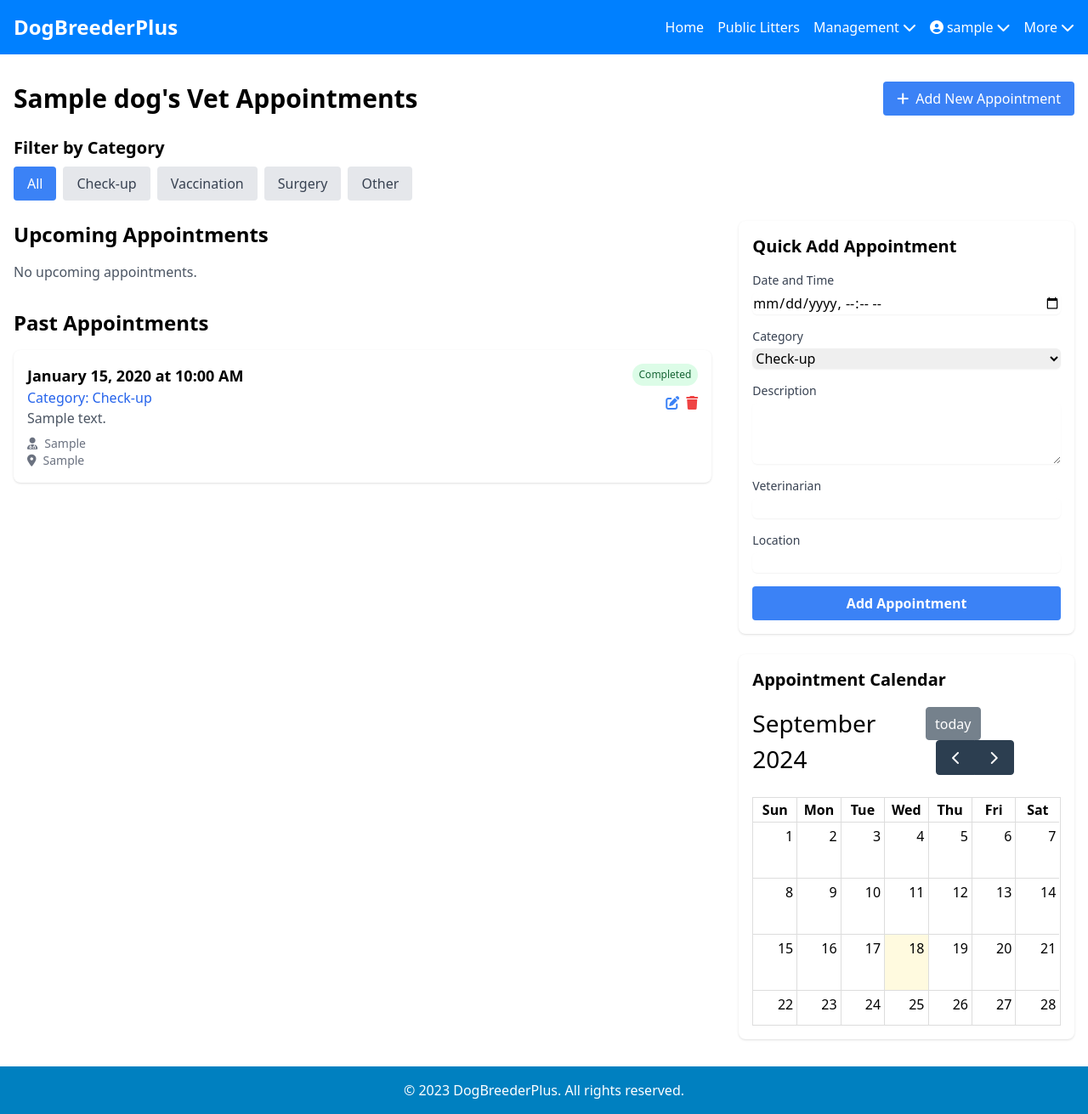
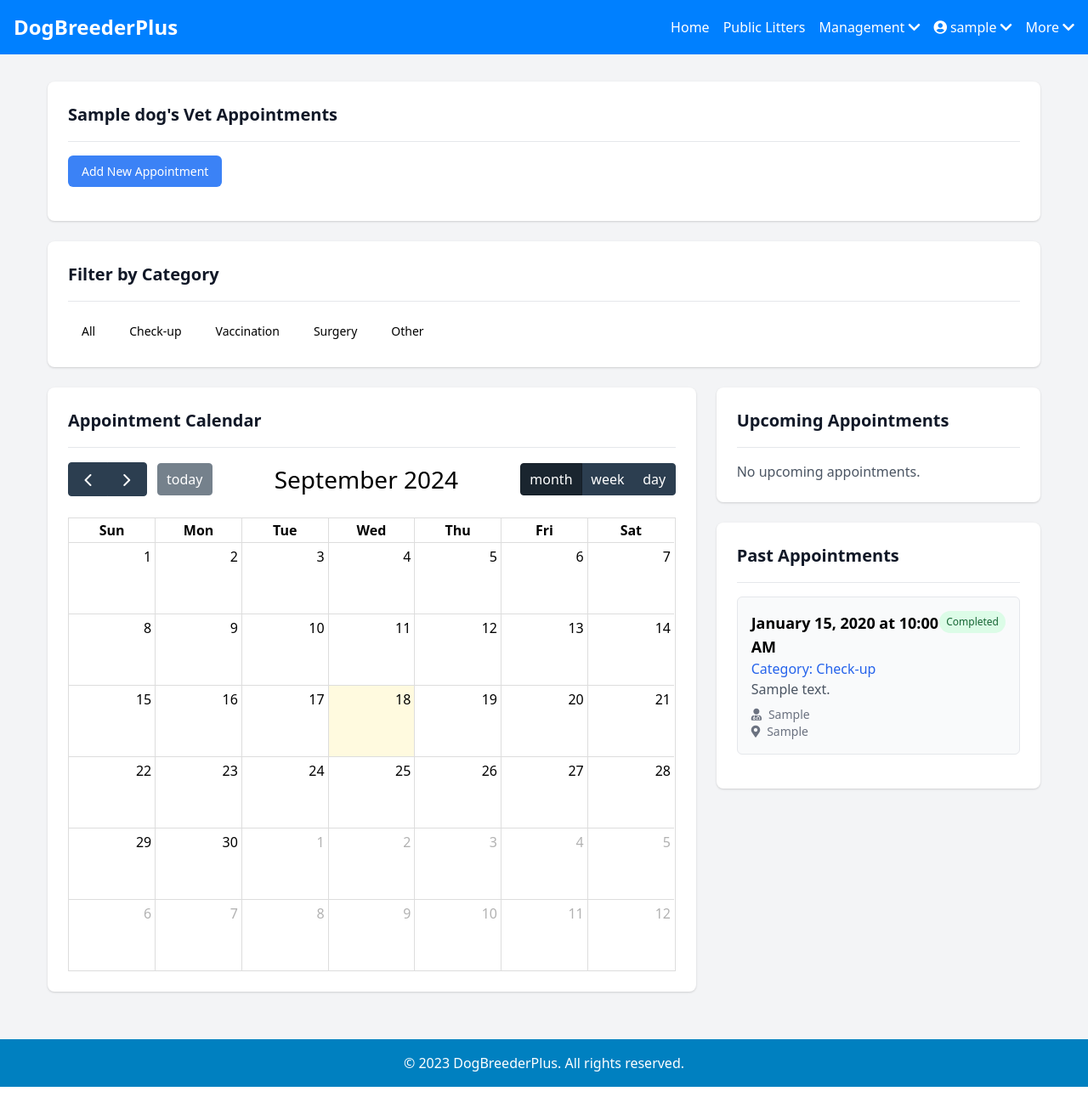
Before and after one commit to JohnathonCrowder/PawFinderPlus, a Flask app: page /dog/1/appointments in a window 1280 px wide. Shown: the whole page at 85% size. After the commit the page ends 1279 px from the top, so only its background shows below. Run offline with Flask 3, Linux system fonts and the light colour scheme; a user stored in the database is signed in; tables that the repository leaves empty hold one stand-in row (values such as "Sample post"); lists and menus that the app fills with data are empty; some libraries are stand-ins or nearby versions.

Commit message:
Updated dog appointments page

```diff
--- a/app/templates/dog_appointments.html
+++ b/app/templates/dog_appointments.html
@@ -1,63 +1,226 @@
 {% extends "base.html" %}
 
-{% block title %}{{ dog.name }}'s Vet Appointments - DogBreederPlus{% endblock %}
+{% block title %}{{ dog.name }}'s Appointments - DogBreederPlus{% endblock %}
 
 {% block head %}
 {{ super() }}
 <link href='https://cdn.jsdelivr.net/npm/fullcalendar@5.10.2/main.min.css' rel='stylesheet' />
 <script src='https://cdn.jsdelivr.net/npm/fullcalendar@5.10.2/main.min.js'></script>
+<link href="https://cdnjs.cloudflare.com/ajax/libs/font-awesome/5.15.3/css/all.min.css" rel="stylesheet">
 <style>
+    .dog-appointments-page {
+        background-color: #f3f4f6;
+        padding: 2rem 0;
+    }
+    .dog-appointments-container {
+        max-width: 1200px;
+        margin: 0 auto;
+        padding: 0 1rem;
+    }
+    .card {
+        background-color: #ffffff;
+        border-radius: 8px;
+        box-shadow: 0 1px 3px 0 rgba(0, 0, 0, 0.1), 0 1px 2px 0 rgba(0, 0, 0, 0.06);
+        padding: 1.5rem;
+        margin-bottom: 1.5rem;
+    }
+    .card-header {
+        border-bottom: 1px solid #e5e7eb;
+        padding-bottom: 1rem;
+        margin-bottom: 1rem;
+    }
+    .card-title {
+        font-size: 1.25rem;
+        font-weight: 600;
+        color: #111827;
+    }
+    .grid {
+        display: grid;
+        gap: 1.5rem;
+    }
+    @media (min-width: 768px) {
+        .grid {
+            grid-template-columns: 2fr 1fr;
+        }
+    }
     .appointment-card {
+        background-color: #f9fafb;
+        border: 1px solid #e5e7eb;
+        border-radius: 6px;
+        padding: 1rem;
+        margin-bottom: 1rem;
         transition: all 0.3s ease;
+        cursor: pointer;
     }
     .appointment-card:hover {
-        transform: translateY(-5px);
-        box-shadow: 0 4px 6px rgba(0, 0, 0, 0.1);
+        box-shadow: 0 4px 6px -1px rgba(0, 0, 0, 0.1), 0 2px 4px -1px rgba(0, 0, 0, 0.06);
+    }
+    .dog-appointments-btn {
+        display: inline-block;
+        padding: 0.5rem 1rem;
+        font-size: 0.875rem;
+        font-weight: 500;
+        text-align: center;
+        border-radius: 0.375rem;
+        transition: background-color 0.2s;
+    }
+    .dog-appointments-btn-primary {
+        background-color: #3b82f6;
+        color: #ffffff;
+    }
+    .dog-appointments-btn-primary:hover {
+        background-color: #2563eb;
     }
     .status-badge {
+        display: inline-block;
+        padding: 0.25rem 0.5rem;
         font-size: 0.75rem;
-        padding: 0.25rem 0.5rem;
+        font-weight: 500;
         border-radius: 9999px;
+    }
+    #calendar {
+        height: 600px;
+    }
+    .modal {
+        display: none;
+        position: fixed;
+        z-index: 1000;
+        left: 0;
+        top: 0;
+        width: 100%;
+        height: 100%;
+        overflow: auto;
+        background-color: rgba(0,0,0,0.4);
+    }
+    .modal-content {
+        background-color: #ffffff;
+        margin: 5% auto;
+        padding: 0;
+        width: 90%;
+        max-width: 500px;
+        border-radius: 8px;
+        box-shadow: 0 4px 6px rgba(0, 0, 0, 0.1), 0 1px 3px rgba(0, 0, 0, 0.08);
+        overflow: hidden;
+    }
+    .modal-header {
+        background-color: #f3f4f6;
+        padding: 20px;
+        border-bottom: 1px solid #e5e7eb;
+    }
+    .modal-body {
+        padding: 24px;
+    }
+    .modal-title {
+        color: #111827;
+        font-size: 1.25rem;
+        font-weight: 600;
+        margin-bottom: 4px;
+    }
+    .modal-subtitle {
+        color: #6b7280;
+        font-size: 0.875rem;
+    }
+    .close {
+        color: #9ca3af;
+        float: right;
+        font-size: 20px;
+        font-weight: bold;
+        line-height: 1;
+    }
+    .close:hover,
+    .close:focus {
+        color: #6b7280;
+        text-decoration: none;
+        cursor: pointer;
+    }
+    .modal-info-group {
+        margin-bottom: 16px;
+    }
+    .modal-info-label {
+        font-size: 0.75rem;
+        text-transform: uppercase;
+        letter-spacing: 0.05em;
+        color: #6b7280;
+        margin-bottom: 4px;
+    }
+    .modal-info-value {
+        color: #111827;
+        font-size: 1rem;
+    }
+    .modal-actions {
+        display: flex;
+        justify-content: flex-end;
+        padding-top: 16px;
+        border-top: 1px solid #e5e7eb;
+    }
+    .modal-button {
+        padding: 8px 16px;
+        border-radius: 4px;
+        font-size: 0.875rem;
+        font-weight: 500;
+        transition: background-color 0.2s;
+    }
+    .modal-button-edit {
+        background-color: #3b82f6;
+        color: white;
+        margin-right: 8px;
+    }
+    .modal-button-edit:hover {
+        background-color: #2563eb;
+    }
+    .modal-button-delete {
+        background-color: #ef4444;
+        color: white;
+    }
+    .modal-button-delete:hover {
+        background-color: #dc2626;
     }
 </style>
 {% endblock %}
 
 {% block content %}
-<div class="container mx-auto px-4 py-8">
-    <div class="flex justify-between items-center mb-6">
-        <h1 class="text-3xl font-bold">{{ dog.name }}'s Vet Appointments</h1>
-        <a href="{{ url_for('add_appointment', dog_id=dog.id) }}" class="bg-blue-500 hover:bg-blue-600 text-white px-4 py-2 rounded">
-            <i class="fas fa-plus mr-2"></i>Add New Appointment
+<div class="dog-appointments-page">
+    <div class="dog-appointments-container">
+        <div class="card">
+            <div class="card-header">
+                <h1 class="card-title">{{ dog.name }}'s Vet Appointments</h1>
+            </div>
+            <div class="mb-4">
+                <a href="{{ url_for('add_appointment', dog_id=dog.id) }}" class="dog-appointments-btn dog-appointments-btn-primary">
+                    Add New Appointment
                 </a>
             </div>
+        </div>
 
-    <!-- Category Filter -->
-    <div class="mb-6">
-        <h2 class="text-xl font-semibold mb-2">Filter by Category</h2>
+        <div class="card">
+            <div class="card-header">
+                <h2 class="card-title">Filter by Category</h2>
+            </div>
             <div class="flex flex-wrap gap-2">
-            <a href="{{ url_for('dog_appointments', dog_id=dog.id, category='all') }}"
-               class="px-4 py-2 rounded {% if selected_category == 'all' %}bg-blue-500 text-white{% else %}bg-gray-200 text-gray-700{% endif %}">
-                All
-            </a>
+                <a href="{{ url_for('dog_appointments', dog_id=dog.id) }}" class="dog-appointments-btn {% if not selected_category %}dog-appointments-btn-primary{% endif %}">All</a>
                 {% for category in categories %}
-                <a href="{{ url_for('dog_appointments', dog_id=dog.id, category=category.name) }}"
-                   class="px-4 py-2 rounded {% if selected_category == category.name %}bg-blue-500 text-white{% else %}bg-gray-200 text-gray-700{% endif %}">
-                    {{ category.value }}
-                </a>
+                    <a href="{{ url_for('dog_appointments', dog_id=dog.id, category=category.name) }}" class="dog-appointments-btn {% if selected_category == category.name %}dog-appointments-btn-primary{% endif %}">{{ category.value }}</a>
                 {% endfor %}
             </div>
         </div>
 
-    <div class="grid grid-cols-1 lg:grid-cols-3 gap-8">
-        <!-- Appointments List -->
-        <div class="lg:col-span-2">
-            <!-- Upcoming Appointments -->
-            <div class="mb-8">
-                <h2 class="text-2xl font-semibold mb-4">Upcoming Appointments</h2>
+        <div class="grid">
+            <div class="card">
+                <div class="card-header">
+                    <h2 class="card-title">Appointment Calendar</h2>
+                </div>
+                <div id="calendar"></div>
+            </div>
+
+            <div>
+                <div class="card">
+                    <div class="card-header">
+                        <h2 class="card-title">Upcoming Appointments</h2>
+                    </div>
                     {% set upcoming_appointments = appointments|selectattr("date", "ge", now)|list %}
                     {% if upcoming_appointments %}
                         {% for appointment in upcoming_appointments %}
-                        <div class="appointment-card bg-white p-4 rounded-lg shadow mb-4">
+                            <div class="appointment-card" data-appointment-id="{{ appointment.id }}">
                                 <div class="flex justify-between items-start">
                                     <div>
                                         <h3 class="font-semibold text-lg">{{ appointment.date.strftime('%B %d, %Y at %I:%M %p') }}</h3>
@@ -72,16 +235,6 @@
                                     </div>
                                     <div class="flex flex-col items-end">
                                         <span class="status-badge bg-yellow-100 text-yellow-800 mb-2">Upcoming</span>
-                                    <div class="flex space-x-2">
-                                        <a href="{{ url_for('edit_appointment', appointment_id=appointment.id) }}" class="text-blue-500 hover:text-blue-600">
-                                            <i class="fas fa-edit"></i>
-                                        </a>
-                                        <form action="{{ url_for('delete_appointment', appointment_id=appointment.id) }}" method="POST" class="inline">
-                                            <button type="submit" class="text-red-500 hover:text-red-600" onclick="return confirm('Are you sure you want to delete this appointment?')">
-                                                <i class="fas fa-trash"></i>
-                                            </button>
-                                        </form>
-                                    </div>
                                     </div>
                                 </div>
                             </div>
@@ -91,13 +244,14 @@
                     {% endif %}
                 </div>
 
-            <!-- Past Appointments -->
-            <div>
-                <h2 class="text-2xl font-semibold mb-4">Past Appointments</h2>
+                <div class="card mt-6">
+                    <div class="card-header">
+                        <h2 class="card-title">Past Appointments</h2>
+                    </div>
                     {% set past_appointments = appointments|selectattr("date", "lt", now)|list %}
                     {% if past_appointments %}
                         {% for appointment in past_appointments %}
-                        <div class="appointment-card bg-white p-4 rounded-lg shadow mb-4">
+                            <div class="appointment-card" data-appointment-id="{{ appointment.id }}">
                                 <div class="flex justify-between items-start">
                                     <div>
                                         <h3 class="font-semibold text-lg">{{ appointment.date.strftime('%B %d, %Y at %I:%M %p') }}</h3>
@@ -114,16 +268,6 @@
                                         <span class="status-badge {% if appointment.completed %}bg-green-100 text-green-800{% else %}bg-red-100 text-red-800{% endif %} mb-2">
                                             {{ 'Completed' if appointment.completed else 'Missed' }}
                                         </span>
-                                    <div class="flex space-x-2">
-                                        <a href="{{ url_for('edit_appointment', appointment_id=appointment.id) }}" class="text-blue-500 hover:text-blue-600">
-                                            <i class="fas fa-edit"></i>
-                                        </a>
-                                        <form action="{{ url_for('delete_appointment', appointment_id=appointment.id) }}" method="POST" class="inline">
-                                            <button type="submit" class="text-red-500 hover:text-red-600" onclick="return confirm('Are you sure you want to delete this appointment?')">
-                                                <i class="fas fa-trash"></i>
-                                            </button>
-                                        </form>
-                                    </div>
                                     </div>
                                 </div>
                             </div>
@@ -133,48 +277,44 @@
                     {% endif %}
                 </div>
             </div>
+        </div>
+    </div>
+</div>
 
-        <!-- Sidebar -->
-        <div class="space-y-6">
-            <!-- Quick Add Appointment -->
-            <div class="bg-white p-4 rounded-lg shadow">
-                <h2 class="text-xl font-semibold mb-4">Quick Add Appointment</h2>
-                <form action="{{ url_for('add_appointment') }}" method="POST">
-                    <input type="hidden" name="dog_id" value="{{ dog.id }}">
-                    <div class="mb-4">
-                        <label for="date" class="block text-sm font-medium text-gray-700">Date and Time</label>
-                        <input type="datetime-local" id="date" name="date" required class="mt-1 block w-full rounded-md border-gray-300 shadow-sm focus:border-blue-300 focus:ring focus:ring-blue-200 focus:ring-opacity-50">
+<!-- Appointment Modal -->
+<div id="appointmentModal" class="modal">
+    <div class="modal-content">
+        <div class="modal-header">
+            <span class="close">&times;</span>
+            <h2 id="modalTitle" class="modal-title"></h2>
+            <p id="modalSubtitle" class="modal-subtitle"></p>
         </div>
-                    <div class="mb-4">
-                        <label for="category" class="block text-sm font-medium text-gray-700">Category</label>
-                        <select id="category" name="category" required class="mt-1 block w-full rounded-md border-gray-300 shadow-sm focus:border-blue-300 focus:ring focus:ring-blue-200 focus:ring-opacity-50">
-                            {% for category in categories %}
-                                <option value="{{ category.name }}">{{ category.value }}</option>
-                            {% endfor %}
-                        </select>
+        <div class="modal-body">
+            <div class="modal-info-group">
+                <p class="modal-info-label">Category</p>
+                <p id="modalCategory" class="modal-info-value"></p>
             </div>
-                    <div class="mb-4">
-                        <label for="description" class="block text-sm font-medium text-gray-700">Description</label>
-                        <textarea id="description" name="description" required class="mt-1 block w-full rounded-md border-gray-300 shadow-sm focus:border-blue-300 focus:ring focus:ring-blue-200 focus:ring-opacity-50" rows="3"></textarea>
+            <div class="modal-info-group">
+                <p class="modal-info-label">Description</p>
+                <p id="modalDescription" class="modal-info-value"></p>
             </div>
-                    <div class="mb-4">
-                        <label for="veterinarian" class="block text-sm font-medium text-gray-700">Veterinarian</label>
-                        <input type="text" id="veterinarian" name="veterinarian" class="mt-1 block w-full rounded-md border-gray-300 shadow-sm focus:border-blue-300 focus:ring focus:ring-blue-200 focus:ring-opacity-50">
+            <div class="modal-info-group">
+                <p class="modal-info-label">Veterinarian</p>
+                <p id="modalVeterinarian" class="modal-info-value"></p>
             </div>
-                    <div class="mb-4">
-                        <label for="location" class="block text-sm font-medium text-gray-700">Location</label>
-                        <input type="text" id="location" name="location" class="mt-1 block w-full rounded-md border-gray-300 shadow-sm focus:border-blue-300 focus:ring focus:ring-blue-200 focus:ring-opacity-50">
+            <div class="modal-info-group">
+                <p class="modal-info-label">Location</p>
+                <p id="modalLocation" class="modal-info-value"></p>
             </div>
-                    <button type="submit" class="w-full bg-blue-500 hover:bg-blue-600 text-white font-bold py-2 px-4 rounded">
-                        Add Appointment
+            <div class="modal-actions">
+                <a id="modalEditLink" href="#" class="modal-button modal-button-edit">
+                    Edit
+                </a>
+                <form id="modalDeleteForm" method="POST" class="inline">
+                    <button type="submit" class="modal-button modal-button-delete" onclick="return confirm('Are you sure you want to delete this appointment?')">
+                        Delete
                     </button>
                 </form>
-            </div>
-
-            <!-- Calendar View -->
-            <div class="bg-white p-4 rounded-lg shadow">
-                <h2 class="text-xl font-semibold mb-4">Appointment Calendar</h2>
-                <div id="calendar"></div>
             </div>
         </div>
     </div>
@@ -185,24 +325,72 @@ document.addEventListener('DOMContentLoaded', function() {
         var calendarEl = document.getElementById('calendar');
         var calendar = new FullCalendar.Calendar(calendarEl, {
             initialView: 'dayGridMonth',
+            headerToolbar: {
+                left: 'prev,next today',
+                center: 'title',
+                right: 'dayGridMonth,timeGridWeek,timeGridDay'
+            },
             events: [
                 {% for appointment in appointments %}
                 {
-                title: '{{ appointment.category.value }}: {{ appointment.description|truncate(20) }}',
+                    id: '{{ appointment.id }}',
+                    title: '{{ appointment.category.value }}',
                     start: '{{ appointment.date.isoformat() }}',
-                url: '{{ url_for("edit_appointment", appointment_id=appointment.id) }}',
+                    extendedProps: {
+                        category: '{{ appointment.category.value }}',
+                        description: '{{ appointment.description }}',
+                        veterinarian: '{{ appointment.veterinarian or "Not specified" }}',
+                        location: '{{ appointment.location or "Not specified" }}',
+                        editUrl: '{{ url_for("edit_appointment", appointment_id=appointment.id) }}',
+                        deleteUrl: '{{ url_for("delete_appointment", appointment_id=appointment.id) }}'
+                    },
                     backgroundColor: '{% if appointment.date < now %}{% if appointment.completed %}#10B981{% else %}#EF4444{% endif %}{% else %}#3B82F6{% endif %}'
                 },
                 {% endfor %}
             ],
             eventClick: function(info) {
-            info.jsEvent.preventDefault();
-            if (info.event.url) {
-                window.location.href = info.event.url;
-            }
+                openModal(info.event);
             }
         });
         calendar.render();
+
+        // Modal functionality
+        var modal = document.getElementById("appointmentModal");
+        var span = document.getElementsByClassName("close")[0];
+
+        span.onclick = function() {
+            modal.style.display = "none";
+        }
+
+        window.onclick = function(event) {
+            if (event.target == modal) {
+                modal.style.display = "none";
+            }
+        }
+
+        function openModal(event) {
+            document.getElementById("modalTitle").textContent = "Appointment Details";
+            document.getElementById("modalSubtitle").textContent = event.start.toLocaleString([], {weekday: 'long', year: 'numeric', month: 'long', day: 'numeric', hour: '2-digit', minute: '2-digit'});
+            document.getElementById("modalCategory").textContent = event.extendedProps.category;
+            document.getElementById("modalDescription").textContent = event.extendedProps.description;
+            document.getElementById("modalVeterinarian").textContent = event.extendedProps.veterinarian;
+            document.getElementById("modalLocation").textContent = event.extendedProps.location;
+            document.getElementById("modalEditLink").href = event.extendedProps.editUrl;
+            document.getElementById("modalDeleteForm").action = event.extendedProps.deleteUrl;
+            modal.style.display = "block";
+        }
+
+        // Add click event listeners to appointment cards
+        var appointmentCards = document.querySelectorAll('.appointment-card');
+        appointmentCards.forEach(function(card) {
+            card.addEventListener('click', function() {
+                var appointmentId = this.dataset.appointmentId;
+                var event = calendar.getEventById(appointmentId);
+                if (event) {
+                    openModal(event);
+                }
+            });
+        });
     });
     </script>
 {% endblock %}
```
Also changed, not shown: app/templates/vet_appointments.html (+105 -53 lines). Lines whose indentation alone changed are shown as unchanged.
